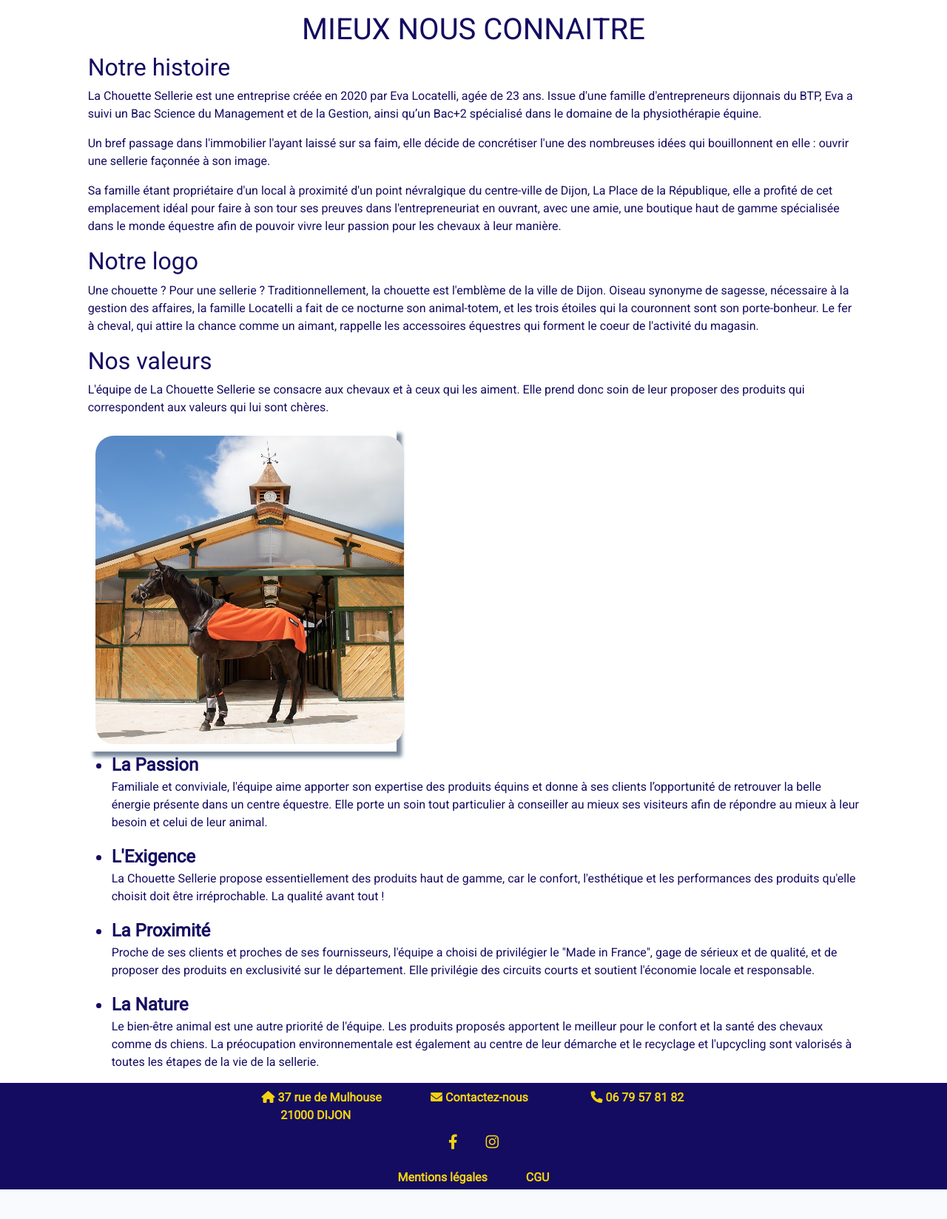
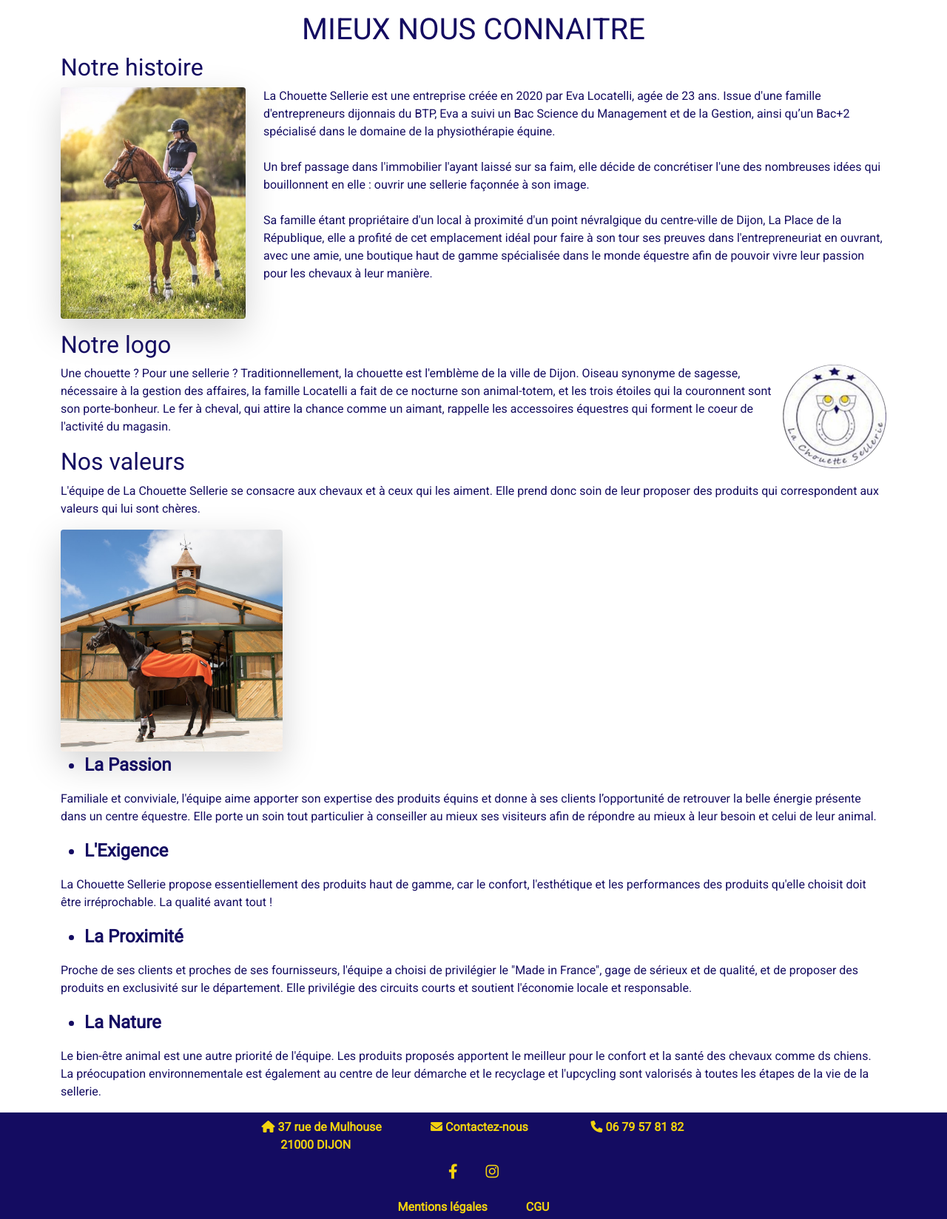
Before and after one commit to Hypnololz/chouettesellerie, a PHP site: template templates/main/nous_connaitre.html.twig in a window 1280 px wide. Shown: the part 91-1739 px from the top of the page at 74% size. Before the commit the page ends 1699 px from the top, so only its background shows below. Run offline with PHP 8.4, Linux system fonts and the light colour scheme; the template is opened without the code that fills it, so the values that code supplies are empty; some libraries are stand-ins or nearby versions.

Commit message:
fix main page + page nous connaitre + boutique + ajout suppression des pannier sans reservation

```diff
--- a/public/css/style.css
+++ b/public/css/style.css
@@ -13,10 +13,17 @@ body{
 /*    font-family: 'Cormorant Garamond', serif;*/
     font-family: 'Roboto', sans-serif;
 }
+
 /* styles
  /du main*/
-section {
-    display: flex;
+
+.bg-gold{
+    background-color: var(--main-gold-color);
+}
+.productDetail{
+    position: absolute;
+    bottom: 5px;
+    right: 15px;
 }
 
 body {
@@ -43,10 +50,31 @@ i .fas {
 }
 
 
+
+
+/*style texte page historique*/
+
+h2{
+    font-size: 2rem;
+}
+.listValues >li{
+    font-weight: bold;
+    font-size: 1.5rem;
+}
+.imgNousconaitre{
+    width: 250px;
+}
+.imgNousconaitre2{
+    width: 300px;
+}
+.imgnews{
+    width: 300px;
+}
+
 /* media query pour la photo de déco accueil*/
 @media (min-width: 1025px){
     #teampic{
-        background-image: url("../img/produit/chouetteSellerieTeam.jpg");
+        background-image: url("../img/9.jpg");
         background-size: contain;
         background-repeat: no-repeat;
         background-position: center;
@@ -56,33 +84,3 @@ i .fas {
 
     }
 }
-/*style de l'iframe page d'accueil*/
-iframe{
-    border: none;
-    width: 85%;
-    height: 90%;
-}
-
-/*style texte page historique*/
-{
-    display:flex;
-}
-h2{
-    font-size: 2rem;
-}
-#listValues >li{
-    font-weight: bold;
-    font-size: 1.5rem;
-}
-.photo{
-    width : 40%;
-    height: auto;
-    box-shadow: 7px 7px 5px 0px lightslategrey;
-    display: flex;
-
-}
-.photo img{
-    width: 100%;
-    border-radius: 25px;
-    margin: 10px 10px;
-}
--- a/templates/base.html.twig
+++ b/templates/base.html.twig
@@ -23,7 +23,7 @@
     <div class="container-fluid">
         <a class="navbar-brand  p-0" href="{{ path('main') }}"><img class="m-0 p-0" src="{{ asset('img/LOGO CS.png') }}"
                                                                     alt="" width="75px"></a>
-        <button class="navbar-toggler bg-black" type="button" data-bs-toggle="collapse"
+        <button class="navbar-toggler bg-gold" type="button" data-bs-toggle="collapse"
                 data-bs-target="#navbarSupportedContent"
                 aria-controls="navbarSupportedContent" aria-expanded="false" aria-label="Toggle navigation">
             <span class="navbar-toggler-icon bg-bleumarine"></span>
--- a/templates/main/nous_connaitre.html.twig
+++ b/templates/main/nous_connaitre.html.twig
@@ -8,44 +8,77 @@ Nous connaitre
 
 {% block body %}
 
-    <main class="container-fluid col-10">
+    <main class="container">
         {# titre de la page #}
         <h1 class=" text-center text-uppercase text-weight-bold mt-3">Mieux nous connaitre</h1>
         {# section histoire #}
         <div class="row">
             <h2> Notre histoire </h2>
-        <div class="photo" class =".img-fluid. max-width: 30% rounded>
-            <img src="{{ asset('img/produit/12.jpg') }}" alt="La créatrice et son cheval" class ="img-fluid rounded">
-        </div>
-            <p  class=" float-start">La Chouette Sellerie est une entreprise créée en 2020 par Eva Locatelli, agée de 23 ans. Issue d'une famille d'entrepreneurs dijonnais du BTP, Eva a suivi un Bac Science du Management et de la Gestion, ainsi qu’un Bac+2 spécialisé dans le domaine de la physiothérapie équine.</p>
-            <p>Un bref passage dans l'immobilier l'ayant laissé sur sa faim, elle décide de concrétiser l'une des nombreuses idées qui bouillonnent en elle : ouvrir une sellerie façonnée à son image.</p>
-            <p>Sa famille étant propriétaire d'un local à proximité d'un point névralgique du centre-ville de Dijon, La Place de la
-            République, elle a profité de cet emplacement idéal pour faire à son tour ses preuves dans l'entrepreneuriat en ouvrant, avec une amie,
-            une boutique haut de gamme spécialisée dans le monde équestre afin de pouvoir vivre leur passion pour les chevaux à leur manière.</p>
+            <p class=""><img src="{{ asset('img/produit/12.jpg') }}" alt="La créatrice et son cheval"
+                             class="imgNousconaitre float-start me-4 rounded shadow-lg">La Chouette Sellerie est une
+                entreprise créée en 2020 par Eva Locatelli, agée de 23 ans. Issue d'une famille d'entrepreneurs
+                dijonnais du BTP, Eva a suivi un Bac Science du Management et de la Gestion, ainsi qu’un Bac+2
+                spécialisé dans le domaine de la physiothérapie équine.
+                <br>
+                <br>
+                Un bref passage dans l'immobilier l'ayant laissé sur sa faim, elle décide de concrétiser l'une des
+                nombreuses idées qui bouillonnent en elle : ouvrir une sellerie façonnée à son image.
+                <br>
+                <br>
+                Sa famille étant propriétaire d'un local à proximité d'un point névralgique du centre-ville de Dijon, La
+                Place de la
+                République, elle a profité de cet emplacement idéal pour faire à son tour ses preuves dans
+                l'entrepreneuriat en ouvrant, avec une amie,
+                une boutique haut de gamme spécialisée dans le monde équestre afin de pouvoir vivre leur passion pour
+                les chevaux à leur manière.
+            </p>
         </div>
 
         {# section logo #}
         <h2>Notre logo</h2>
-            <p>Une chouette ? Pour une sellerie ? Traditionnellement, la chouette est l'emblème de la ville de Dijon. Oiseau synonyme de sagesse, nécessaire à la gestion des affaires,  la famille Locatelli  a fait  de ce nocturne son animal-totem, et les trois étoiles qui la couronnent sont son porte-bonheur. Le fer à cheval, qui attire la chance comme un aimant, rappelle les accessoires équestres qui forment le coeur de l'activité du magasin.</p>
+
+        <p><img src="{{ asset('img/LOGO CS.png') }}" alt="logo du site" class="float-end"> Une chouette ? Pour une
+            sellerie ? Traditionnellement, la chouette est l'emblème de la ville de Dijon. Oiseau synonyme de sagesse,
+            nécessaire à la gestion des affaires, la famille Locatelli a fait de ce nocturne son animal-totem, et les
+            trois étoiles qui la couronnent sont son porte-bonheur. Le fer à cheval, qui attire la chance comme un
+            aimant, rappelle les accessoires équestres qui forment le coeur de l'activité du magasin.</p>
 
         {# section valeurs #}
         <h2>Nos valeurs</h2>
 
-            <p>L'équipe de La Chouette Sellerie se consacre aux chevaux et à ceux qui les aiment. Elle prend donc soin de leur proposer des produits qui correspondent aux valeurs qui lui sont chères.  </p>
+        <p>L'équipe de La Chouette Sellerie se consacre aux chevaux et à ceux qui les aiment. Elle prend donc soin de
+            leur proposer des produits qui correspondent aux valeurs qui lui sont chères. </p>
         <div class="photo">
-            <img src="{{ asset('img/produit/11.jpg') }}" alt="cheval au manège équestre">
+            <img src="{{ asset('img/produit/11.jpg') }}" alt="cheval au manège équestre"
+                 class="imgNousconaitre2 rounded shadow-lg">
         </div>
-            <ul id="listValues">
+        <ul class="listValues">
             <li>La Passion</li>
+        </ul>
         <p>Familiale et conviviale, l'équipe aime apporter son expertise des produits équins et donne à ses
-                    clients l’opportunité de retrouver la belle énergie présente dans un centre équestre. Elle porte un soin tout particulier à conseiller au mieux ses visiteurs afin de répondre au mieux à leur besoin et celui de leur animal.</p>
+            clients l’opportunité de retrouver la belle énergie présente dans un centre équestre. Elle porte un soin
+            tout particulier à conseiller au mieux ses visiteurs afin de répondre au mieux à leur besoin et celui de
+            leur animal.</p>
+        <ul class="listValues">
+
             <li>L'Exigence</li>
-                <p>La Chouette Sellerie propose essentiellement des produits haut de gamme, car le confort, l'esthétique et les performances des produits qu'elle choisit doit être irréprochable. La qualité avant tout ! </p>
+        </ul>
+        <p>La Chouette Sellerie propose essentiellement des produits haut de gamme, car le confort, l'esthétique et les
+            performances des produits qu'elle choisit doit être irréprochable. La qualité avant tout ! </p>
+        <ul class="listValues">
             <li>La Proximité</li>
-                <p>Proche de ses clients et proches de ses fournisseurs, l'équipe a choisi de privilégier le "Made in France", gage de sérieux et de qualité, et de proposer des produits en exclusivité sur le département. Elle privilégie des circuits courts et soutient l'économie locale et responsable.</p>
+        </ul>
+
+        <p>Proche de ses clients et proches de ses fournisseurs, l'équipe a choisi de privilégier le "Made in France",
+            gage de sérieux et de qualité, et de proposer des produits en exclusivité sur le département. Elle
+            privilégie des circuits courts et soutient l'économie locale et responsable.</p>
+        <ul class="listValues">
             <li>La Nature</li>
-                <p>Le bien-être animal est une autre priorité de l'équipe. Les produits proposés apportent le meilleur pour le confort et la santé des chevaux comme ds chiens. La préocupation environnementale est également au centre de leur démarche et le recyclage et l'upcycling sont valorisés à toutes les étapes de la vie de la sellerie.</p>
         </ul>
+        <p>Le bien-être animal est une autre priorité de l'équipe. Les produits proposés apportent le meilleur pour le
+            confort et la santé des chevaux comme ds chiens. La préocupation environnementale est également au centre de
+            leur démarche et le recyclage et l'upcycling sont valorisés à toutes les étapes de la vie de la
+            sellerie.</p>
 
 
     </main>
--- a/templates/news/viewNews.html.twig
+++ b/templates/news/viewNews.html.twig
@@ -7,9 +7,11 @@
     <div class="container">
         <div class="row">
             <h1 class="text-center">{{ news.title }}</h1>
+            <div class="text-center">
+                <img class="img-fluid imgnews" src="{{ asset('img/news/'~news.photo) }}" alt="photo de la news">
+            </div>
             <div class="col-12 text-center">
                 {{ news.content|raw|purify }}
-
             </div>
         </div>
     </div>
--- a/templates/shop/reservationall.html.twig
+++ b/templates/shop/reservationall.html.twig
@@ -1,6 +1,7 @@
 {% extends 'base.html.twig' %}
 
 {% block body %}
+    <a class="btn btn-warning text-center" href="{{ path('shop_cart.cancel.all') }}">clicker moi  une fois par jour !</a>
     <h1 class="text-center py-4">- Réservations en cours -</h1>
     {% for reservation in order %}
 
```
Also changed, not shown: src/Controller/ShopController.php (+27 -0 lines), templates/main/index.html.twig (+11 -8 lines), templates/shop/product.html.twig (+35 -3 lines), templates/shop/search.html.twig (+11 -1 lines), public/img/9.jpg (added), 1 other file. Lines whose indentation alone changed are shown as unchanged.
